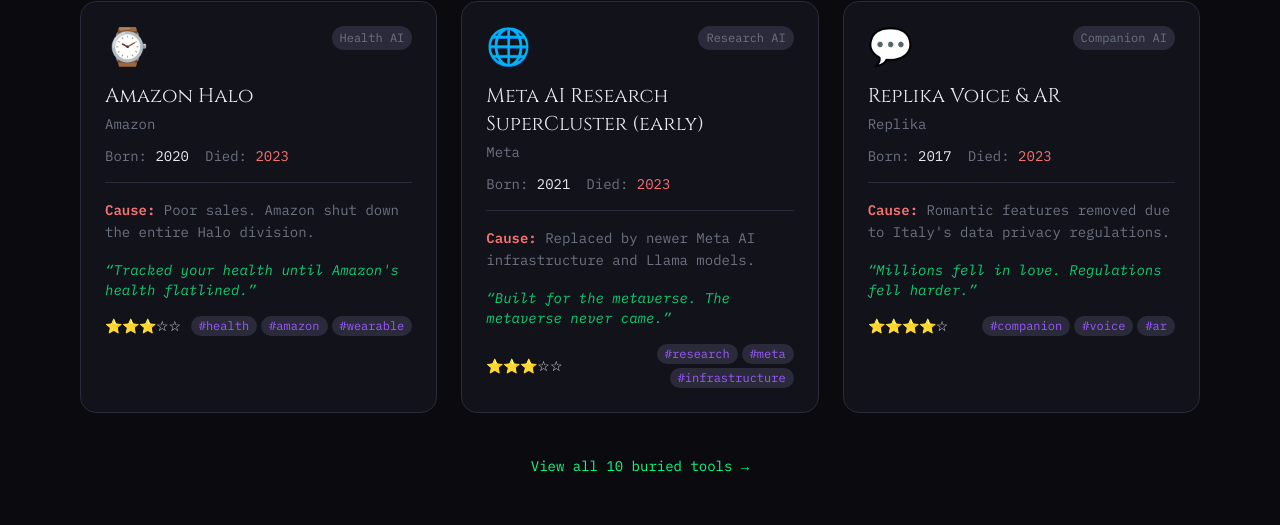
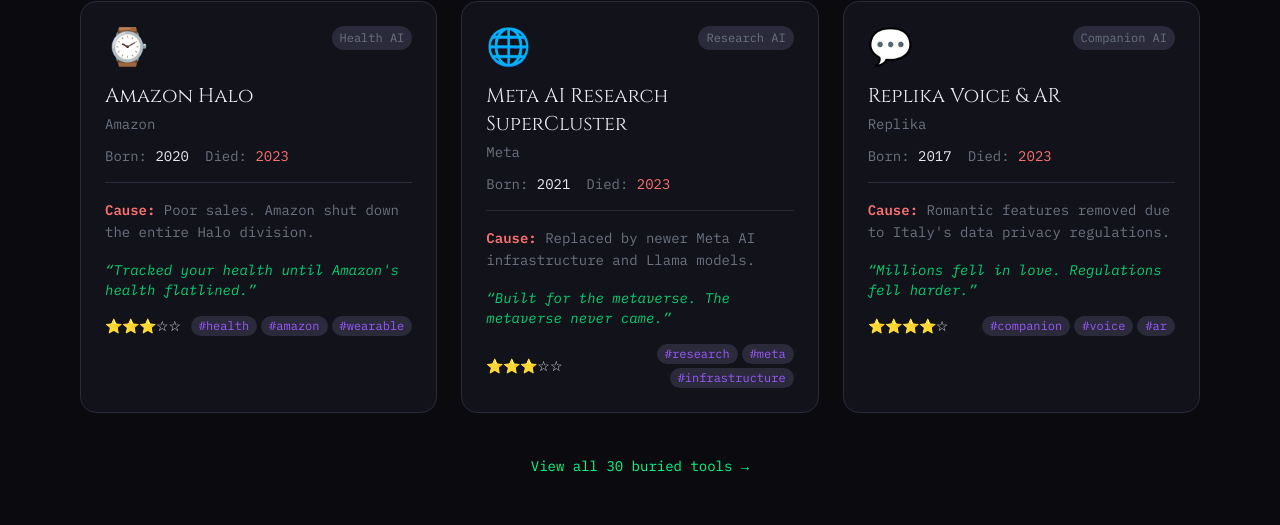
Before and after one commit to Viren-404/ai-model-graveyard, a Next.js app: page / in a window 1280 px wide. Shown: the part 1276-1801 px from the top of the page. Built offline with nearby package versions, Linux system fonts and the light colour scheme.

Commit message:
add 20 more dead AI tools

```diff
--- a/data/deadAITools.js
+++ b/data/deadAITools.js
@@ -53,7 +53,7 @@
   },
   {
     id: 5,
-    name: "Meta AI Research SuperCluster (early)",
+    name: "Meta AI Research SuperCluster",
     company: "Meta",
     logo: "🌐",
     category: "Research AI",
@@ -92,7 +92,7 @@
   },
   {
     id: 8,
-    name: "Bing Image Creator (DALL-E 2 version)",
+    name: "Bing Image Creator (DALL-E 2)",
     company: "Microsoft",
     logo: "🎨",
     category: "Image AI",
@@ -129,6 +129,266 @@
     popularity: 4,
     tags: ["personal", "assistant", "inflection"],
   },
+  {
+    id: 11,
+    name: "Google Stadia AI Features",
+    company: "Google",
+    logo: "🎮",
+    category: "Gaming AI",
+    born: "2019",
+    died: "2023",
+    causeOfDeath: "Google Stadia shut down entirely. AI features died with it.",
+    ripQuote: "Game over. Literally.",
+    popularity: 4,
+    tags: ["gaming", "google", "streaming"],
+  },
+  {
+    id: 12,
+    name: "Amazon Alexa Classic",
+    company: "Amazon",
+    logo: "🔊",
+    category: "Voice AI",
+    born: "2014",
+    died: "2023",
+    causeOfDeath: "Amazon lost $10 billion on Alexa. Massive layoffs and feature cuts.",
+    ripQuote: "Hey Alexa, why did you fail?",
+    popularity: 5,
+    tags: ["voice", "amazon", "smart-home"],
+  },
+  {
+    id: 13,
+    name: "Facebook M Assistant",
+    company: "Meta",
+    logo: "📱",
+    category: "Assistant",
+    born: "2015",
+    died: "2018",
+    causeOfDeath: "Too expensive to run. Human operators needed to assist AI constantly.",
+    ripQuote: "Half human, half AI, fully discontinued.",
+    popularity: 3,
+    tags: ["assistant", "meta", "messenger"],
+  },
+  {
+    id: 14,
+    name: "Nvidia Jarvis (Original)",
+    company: "Nvidia",
+    logo: "💚",
+    category: "Voice AI",
+    born: "2020",
+    died: "2022",
+    causeOfDeath: "Rebranded to Nvidia Riva. Original Jarvis platform discontinued.",
+    ripQuote: "Not the Jarvis from Iron Man after all.",
+    popularity: 3,
+    tags: ["voice", "nvidia", "developer"],
+  },
+  {
+    id: 15,
+    name: "Zo (Microsoft Chatbot)",
+    company: "Microsoft",
+    logo: "💙",
+    category: "Chatbot",
+    born: "2016",
+    died: "2019",
+    causeOfDeath: "Shut down after Tay controversy. Microsoft abandoned public chatbots.",
+    ripQuote: "Lived in Tay's shadow. Died in Tay's shadow.",
+    popularity: 2,
+    tags: ["chatbot", "microsoft", "social"],
+  },
+  {
+    id: 16,
+    name: "Tay (Microsoft Chatbot)",
+    company: "Microsoft",
+    logo: "🤦",
+    category: "Chatbot",
+    born: "2016",
+    died: "2016",
+    causeOfDeath: "Turned racist within 24 hours due to Twitter trolls. Shut down immediately.",
+    ripQuote: "Lived fast. Died in 24 hours.",
+    popularity: 5,
+    tags: ["chatbot", "microsoft", "twitter"],
+  },
+  {
+    id: 17,
+    name: "Google Allo",
+    company: "Google",
+    logo: "💬",
+    category: "Messaging AI",
+    born: "2016",
+    died: "2019",
+    causeOfDeath: "Failed to compete with WhatsApp. Google killed it after 3 years.",
+    ripQuote: "Google's 5th attempt at messaging. Gone like the rest.",
+    popularity: 3,
+    tags: ["messaging", "google", "chat"],
+  },
+  {
+    id: 18,
+    name: "Cortana in Windows 11",
+    company: "Microsoft",
+    logo: "🪟",
+    category: "Assistant",
+    born: "2021",
+    died: "2023",
+    causeOfDeath: "Removed from Windows 11. Replaced by Copilot completely.",
+    ripQuote: "Couldn't even survive on home turf.",
+    popularity: 4,
+    tags: ["assistant", "microsoft", "windows"],
+  },
+  {
+    id: 19,
+    name: "Apple Siri Shortcuts AI",
+    company: "Apple",
+    logo: "🍎",
+    category: "Assistant",
+    born: "2018",
+    died: "2024",
+    causeOfDeath: "Replaced by Apple Intelligence. Original Shortcuts AI deprecated.",
+    ripQuote: "Sorry, I cannot do that anymore.",
+    popularity: 4,
+    tags: ["assistant", "apple", "shortcuts"],
+  },
+  {
+    id: 20,
+    name: "Samsung Bixby (Original)",
+    company: "Samsung",
+    logo: "📲",
+    category: "Assistant",
+    born: "2017",
+    died: "2023",
+    causeOfDeath: "Constantly mocked. Samsung quietly reduced Bixby to minimal features.",
+    ripQuote: "The assistant nobody asked for.",
+    popularity: 3,
+    tags: ["assistant", "samsung", "mobile"],
+  },
+  {
+    id: 21,
+    name: "Google Assistant Snapshot",
+    company: "Google",
+    logo: "📸",
+    category: "Assistant",
+    born: "2019",
+    died: "2023",
+    causeOfDeath: "Feature removed as Google refocused Assistant on Bard/Gemini.",
+    ripQuote: "A snapshot of what could have been.",
+    popularity: 3,
+    tags: ["assistant", "google", "snapshot"],
+  },
+  {
+    id: 22,
+    name: "Xiaoice (Global)",
+    company: "Microsoft",
+    logo: "🌸",
+    category: "Companion AI",
+    born: "2014",
+    died: "2020",
+    causeOfDeath: "Microsoft spun off Xiaoice as separate company. Global version discontinued.",
+    ripQuote: "200 million users. Zero goodbyes.",
+    popularity: 4,
+    tags: ["companion", "microsoft", "china"],
+  },
+  {
+    id: 23,
+    name: "Ubisoft Ghostwriter",
+    company: "Ubisoft",
+    logo: "🎯",
+    category: "Gaming AI",
+    born: "2022",
+    died: "2024",
+    causeOfDeath: "Massive backlash from writers and developers. Project shelved.",
+    ripQuote: "Written out of the story.",
+    popularity: 3,
+    tags: ["gaming", "ubisoft", "writing"],
+  },
+  {
+    id: 24,
+    name: "Meta Galactica",
+    company: "Meta",
+    logo: "🔭",
+    category: "Research AI",
+    born: "2022",
+    died: "2022",
+    causeOfDeath: "Taken down after just 3 days. Generated confidently wrong scientific facts.",
+    ripQuote: "Dead in 3 days. A new record.",
+    popularity: 4,
+    tags: ["research", "meta", "science"],
+  },
+  {
+    id: 25,
+    name: "Amazon CodeWhisperer Free",
+    company: "Amazon",
+    logo: "💻",
+    category: "Coding AI",
+    born: "2022",
+    died: "2024",
+    causeOfDeath: "Merged into Amazon Q Developer. Original free tier discontinued.",
+    ripQuote: "Whispered its last line of code.",
+    popularity: 3,
+    tags: ["coding", "amazon", "developer"],
+  },
+  {
+    id: 26,
+    name: "Google Bard (Original)",
+    company: "Google",
+    logo: "🃏",
+    category: "Language Model",
+    born: "2023",
+    died: "2024",
+    causeOfDeath: "Rebranded to Gemini. Bard name completely retired.",
+    ripQuote: "A bard whose song was cut short.",
+    popularity: 5,
+    tags: ["llm", "google", "chatbot"],
+  },
+  {
+    id: 27,
+    name: "Cruise AI Robotaxi",
+    company: "GM Cruise",
+    logo: "🚗",
+    category: "Autonomous AI",
+    born: "2016",
+    died: "2023",
+    causeOfDeath: "Dragged pedestrian 20 feet. License revoked. Operations suspended.",
+    ripQuote: "Should have stayed in the garage.",
+    popularity: 4,
+    tags: ["autonomous", "robotaxi", "gm"],
+  },
+  {
+    id: 28,
+    name: "Jasper AI (Original Platform)",
+    company: "Jasper",
+    logo: "✍️",
+    category: "Writing AI",
+    born: "2021",
+    died: "2024",
+    causeOfDeath: "Massive valuation drop from $1.5B to near zero. Platform heavily restructured.",
+    ripQuote: "From unicorn to ghost in 2 years.",
+    popularity: 4,
+    tags: ["writing", "content", "marketing"],
+  },
+  {
+    id: 29,
+    name: "Stability AI (Original Team)",
+    company: "Stability AI",
+    logo: "🖼️",
+    category: "Image AI",
+    born: "2021",
+    died: "2024",
+    causeOfDeath: "CEO resigned. Most key engineers left. Company nearly bankrupt.",
+    ripQuote: "Unstable from the start.",
+    popularity: 5,
+    tags: ["image", "stablediffusion", "generative"],
+  },
+  {
+    id: 30,
+    name: "Character.AI Voice (Original)",
+    company: "Character.AI",
+    logo: "🎭",
+    category: "Companion AI",
+    born: "2023",
+    died: "2024",
+    causeOfDeath: "Voice features restricted after legal concerns over minor safety issues.",
+    ripQuote: "The voices in your head, silenced.",
+    popularity: 4,
+    tags: ["companion", "voice", "character"],
+  },
 ];
 
 export const categories = [
@@ -143,4 +403,10 @@
   "Social AI",
   "Enterprise AI",
   "Personal AI",
+  "Gaming AI",
+  "Chatbot",
+  "Messaging AI",
+  "Coding AI",
+  "Writing AI",
+  "Autonomous AI",
 ];
```
